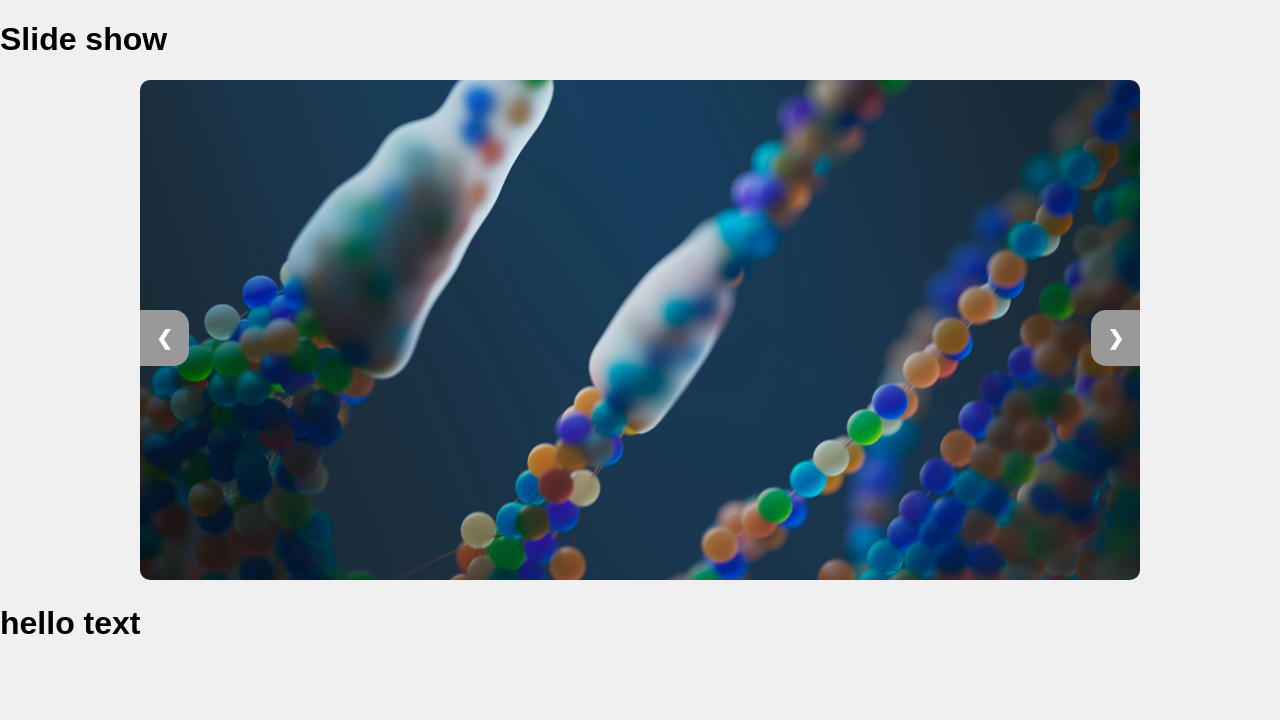
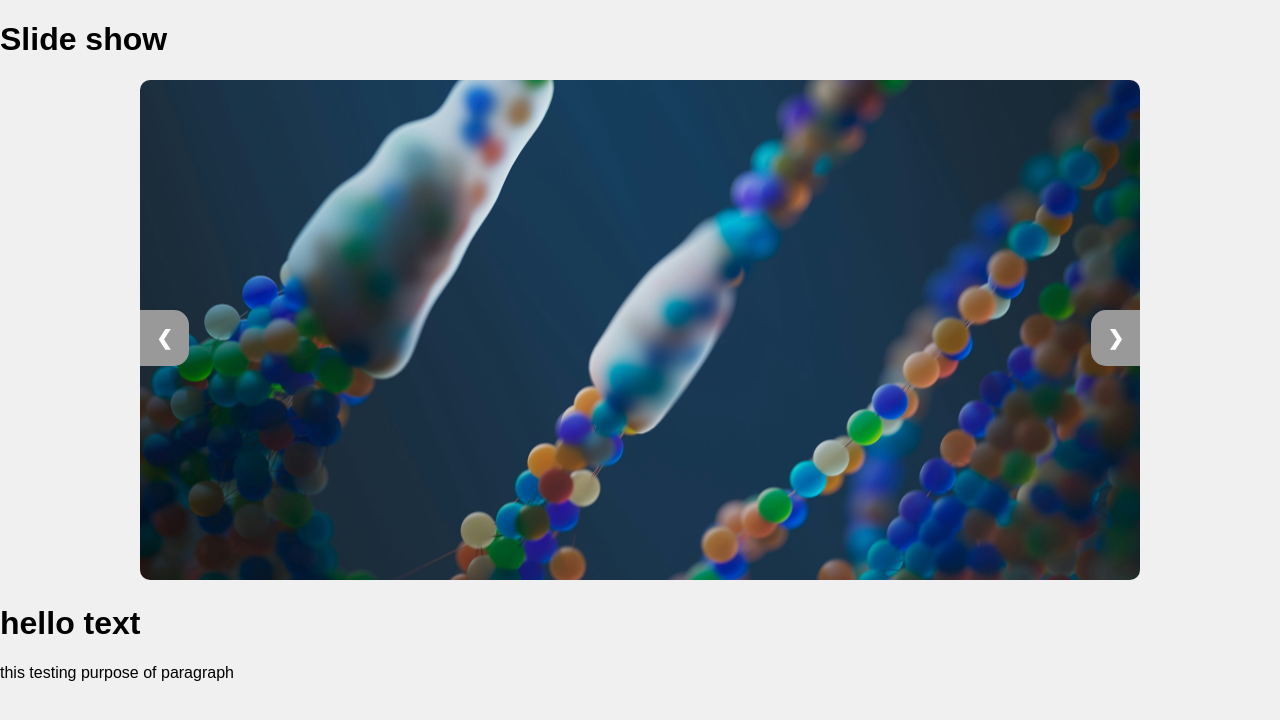
Before and after one commit to kavingitacc/slideshow, a plain HTML site: page index.html in a window 1280 px wide. Drawn offline with Linux system fonts and the light colour scheme.

Commit message:
Update index.html
para update

```diff
--- a/index.html
+++ b/index.html
@@ -23,6 +23,7 @@
         <a class="next" onclick="changeSlide(1)">&#10095;</a>
     </div>
     <h1>hello text</h1>
+    <p> this testing purpose of paragraph</p>
     <script src="try.js"></script>
 </body>
 </html>
```
